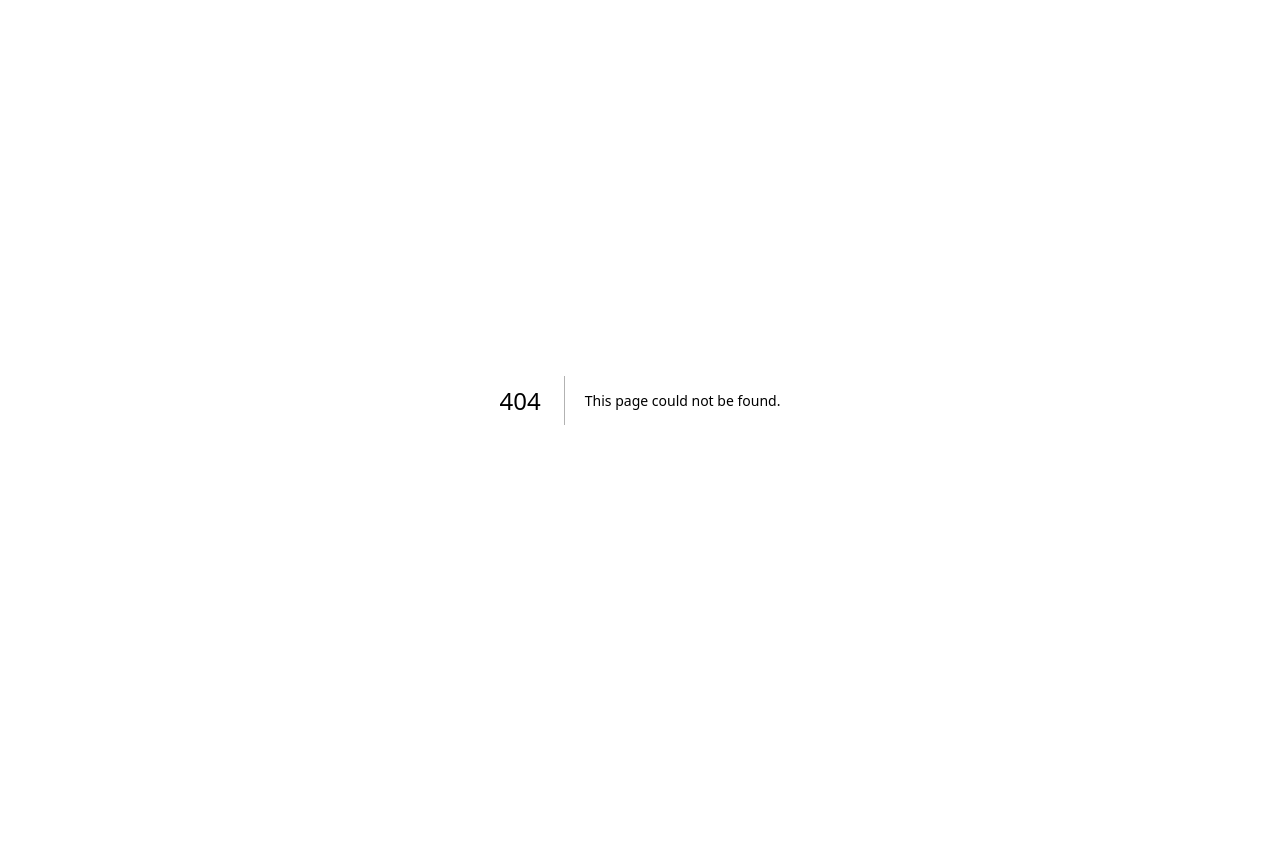
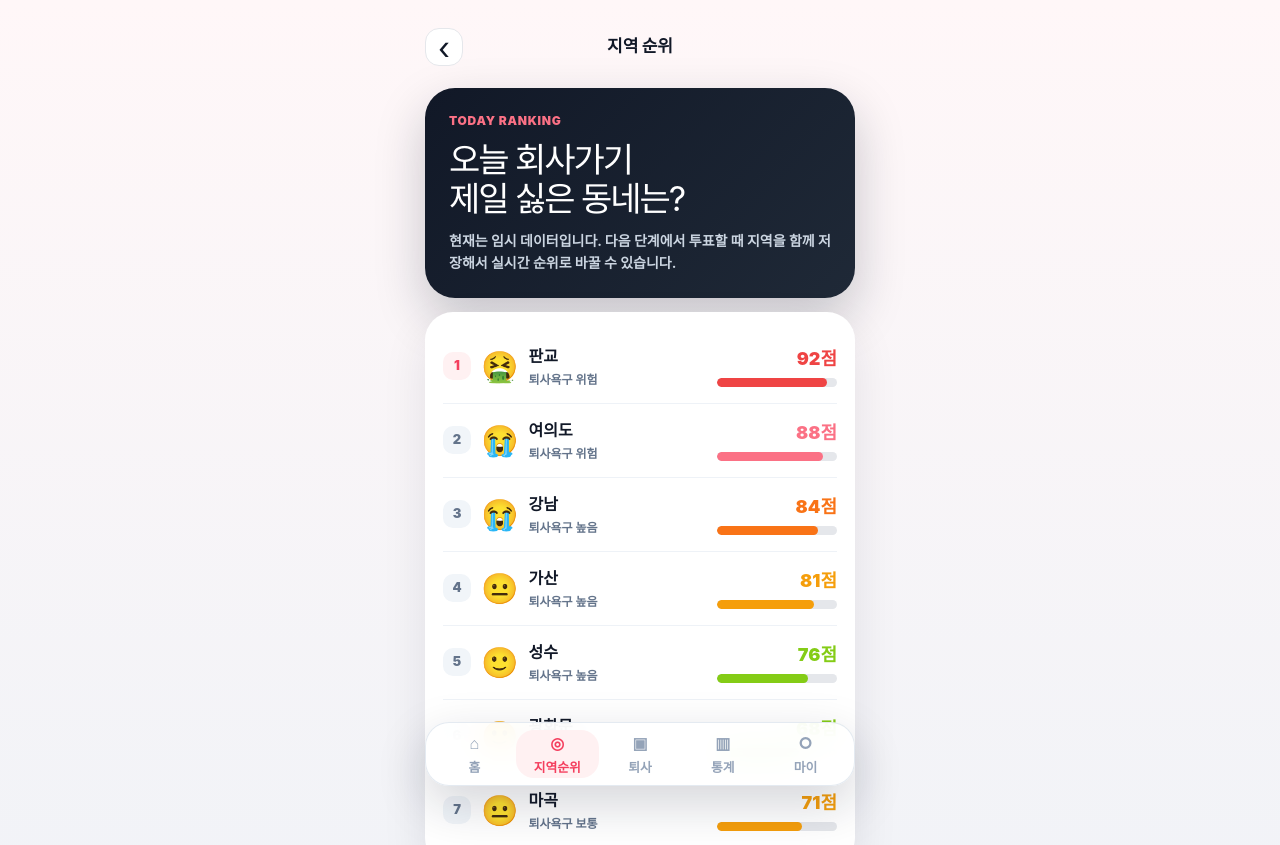
Before and after one commit to DcoyA/nocompany, a Next.js app: page /rankings in a window 1280 px wide. Before the commit this address had no page. Shown: the top 845 px of the page. Before the commit the page ends 800 px from the top, so only its background shows below. Built offline with nearby package versions, Linux system fonts and the light colour scheme.

Commit message:
Add rankings page

```diff
--- /dev/null
+++ b/app/rankings/page.js
@@ -0,0 +1,216 @@
+"use client";
+
+import { regions } from "../../lib/data";
+import AppHeader from "../../components/AppHeader";
+import BottomNav from "../../components/BottomNav";
+
+export default function RankingsPage() {
+  return (
+    <main style={styles.page}>
+      <div style={styles.phone}>
+        <AppHeader title="지역 순위" showBack />
+
+        <section style={styles.introCard}>
+          <p style={styles.kicker}>TODAY RANKING</p>
+          <h1 style={styles.title}>
+            오늘 회사가기
+            <br />
+            제일 싫은 동네는?
+          </h1>
+          <p style={styles.desc}>
+            현재는 임시 데이터입니다. 다음 단계에서 투표할 때 지역을 함께 저장해서 실시간 순위로 바꿀 수 있습니다.
+          </p>
+        </section>
+
+        <section style={styles.rankCard}>
+          {regions.map((region, index) => (
+            <div key={region.name} style={styles.rankItem}>
+              <div style={styles.rankLeft}>
+                <span style={index === 0 ? styles.rankNoTop : styles.rankNo}>
+                  {index + 1}
+                </span>
+
+                <span style={styles.rankEmoji}>{region.emoji}</span>
+
+                <div>
+                  <strong style={styles.rankName}>{region.name}</strong>
+                  <p style={styles.rankSub}>
+                    퇴사욕구 {region.score >= 85 ? "위험" : region.score >= 75 ? "높음" : "보통"}
+                  </p>
+                </div>
+              </div>
+
+              <div style={styles.rankRight}>
+                <strong style={{ ...styles.rankScore, color: region.color }}>
+                  {region.score}점
+                </strong>
+                <div style={styles.rankBarTrack}>
+                  <div
+                    style={{
+                      ...styles.rankBar,
+                      width: `${region.score}%`,
+                      background: region.color,
+                    }}
+                  />
+                </div>
+              </div>
+            </div>
+          ))}
+        </section>
+
+        <section style={styles.noticeCard}>
+          <h2 style={styles.noticeTitle}>다음 업데이트 예정</h2>
+          <p style={styles.noticeText}>
+            투표할 때 지역을 선택하게 만들면, 이 순위는 실제 사용자 데이터 기반으로 자동 계산됩니다.
+          </p>
+        </section>
+
+        <BottomNav active="rankings" />
+      </div>
+    </main>
+  );
+}
+
+const styles = {
+  page: {
+    minHeight: "100vh",
+    background: "linear-gradient(180deg, #fff7f8 0%, #eef2f7 100%)",
+    display: "flex",
+    justifyContent: "center",
+    padding: "18px",
+    fontFamily: "-apple-system, BlinkMacSystemFont, 'Segoe UI', sans-serif",
+    color: "#111827",
+  },
+  phone: {
+    width: "100%",
+    maxWidth: "430px",
+    minHeight: "100vh",
+    paddingBottom: "86px",
+  },
+  introCard: {
+    background: "linear-gradient(135deg, #111827 0%, #1f2937 100%)",
+    color: "#ffffff",
+    borderRadius: "30px",
+    padding: "24px",
+    marginBottom: "14px",
+    boxShadow: "0 20px 50px rgba(15, 23, 42, 0.22)",
+  },
+  kicker: {
+    margin: 0,
+    color: "#fb7185",
+    fontSize: "12px",
+    fontWeight: 950,
+    letterSpacing: "0.06em",
+  },
+  title: {
+    margin: "10px 0 0",
+    fontSize: "34px",
+    lineHeight: 1.15,
+    letterSpacing: "-0.06em",
+  },
+  desc: {
+    margin: "12px 0 0",
+    color: "#cbd5e1",
+    fontSize: "14px",
+    lineHeight: 1.55,
+    fontWeight: 700,
+  },
+  rankCard: {
+    background: "#ffffff",
+    borderRadius: "28px",
+    padding: "18px",
+    boxShadow: "0 18px 46px rgba(15, 23, 42, 0.09)",
+    marginBottom: "14px",
+  },
+  rankItem: {
+    display: "flex",
+    alignItems: "center",
+    justifyContent: "space-between",
+    gap: "12px",
+    padding: "14px 0",
+    borderBottom: "1px solid #eef2f7",
+  },
+  rankLeft: {
+    display: "flex",
+    alignItems: "center",
+    gap: "10px",
+  },
+  rankNo: {
+    width: "28px",
+    height: "28px",
+    borderRadius: "10px",
+    background: "#f1f5f9",
+    color: "#64748b",
+    display: "flex",
+    alignItems: "center",
+    justifyContent: "center",
+    fontSize: "13px",
+    fontWeight: 950,
+  },
+  rankNoTop: {
+    width: "28px",
+    height: "28px",
+    borderRadius: "10px",
+    background: "#fff1f2",
+    color: "#f43f5e",
+    display: "flex",
+    alignItems: "center",
+    justifyContent: "center",
+    fontSize: "13px",
+    fontWeight: 950,
+  },
+  rankEmoji: {
+    fontSize: "30px",
+  },
+  rankName: {
+    display: "block",
+    fontSize: "16px",
+    fontWeight: 950,
+  },
+  rankSub: {
+    margin: "3px 0 0",
+    color: "#64748b",
+    fontSize: "12px",
+    fontWeight: 700,
+  },
+  rankRight: {
+    width: "120px",
+    textAlign: "right",
+  },
+  rankScore: {
+    display: "block",
+    fontSize: "18px",
+    fontWeight: 950,
+    marginBottom: "6px",
+  },
+  rankBarTrack: {
+    width: "100%",
+    height: "9px",
+    background: "#e5e7eb",
+    borderRadius: "999px",
+    overflow: "hidden",
+  },
+  rankBar: {
+    height: "100%",
+    borderRadius: "999px",
+  },
+  noticeCard: {
+    background: "#fff7ed",
+    border: "1px solid #fed7aa",
+    borderRadius: "26px",
+    padding: "18px",
+  },
+  noticeTitle: {
+    margin: 0,
+    fontSize: "16px",
+    fontWeight: 950,
+    color: "#9a3412",
+  },
+  noticeText: {
+    margin: "6px 0 0",
+    fontSize: "13px",
+    color: "#9a3412",
+    lineHeight: 1.45,
+    fontWeight: 700,
+  },
+};
```
